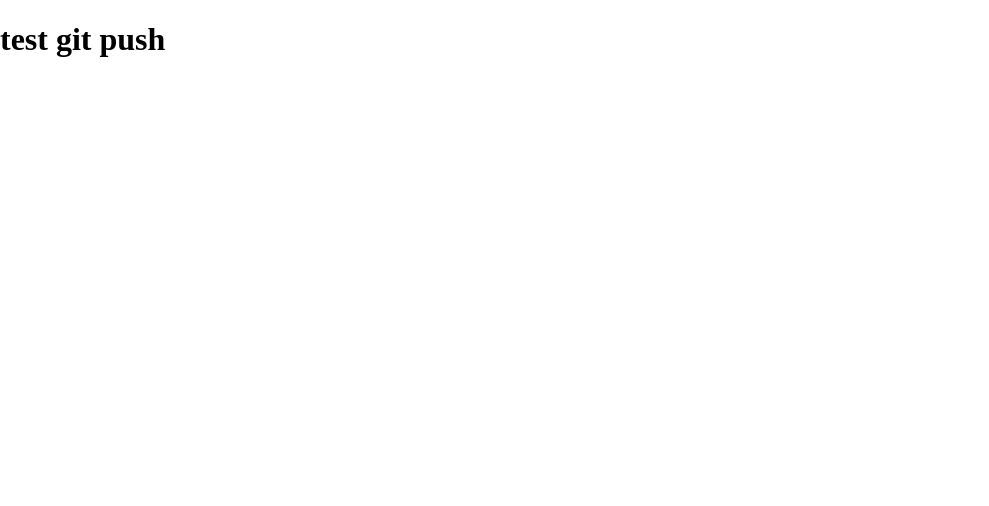
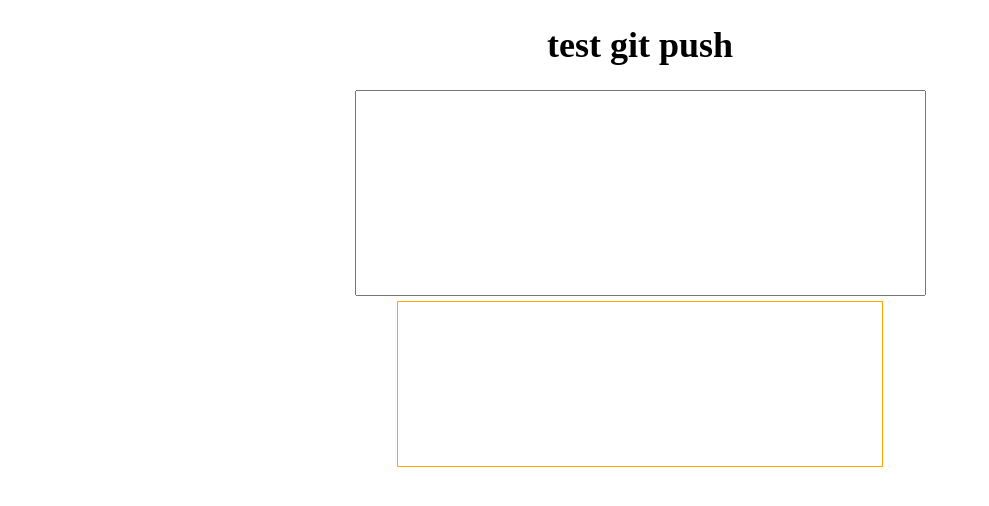
Before and after one commit to dacingorange/test, a plain HTML site: page index.html in a window 1280 px wide. Shown: the whole page, without its empty margins (0-989 px from the left). Drawn offline with Linux system fonts and the light colour scheme.

Commit message:
'version2.0'

```diff
--- a/css/css.css
+++ b/css/css.css
@@ -1,4 +1,20 @@
 body{
     margin: 0;
     padding: 0;
+    text-align: center;
+    font-size: 18px;
 }
+textarea{
+    font-size: 18px;
+}
+.import{
+    resize: none;
+}
+.export{
+    width: 480px;
+    height: 160px;
+    border: 1px solid orange;
+    margin: 0 auto;
+    text-align: left;
+    resize: none;
+}
--- a/index.html
+++ b/index.html
@@ -10,5 +10,8 @@
 </head>
 <body>
     <h1>test git push</h1>
+    <textarea class="import" cols="50" rows="10"></textarea>
+    <br>
+    <textarea readonly class="export" onfocus="this.blur()"></textarea>
 </body>
 </html>
--- a/js/js.js
+++ b/js/js.js
@@ -1 +1,12 @@
-console.log('test');
+window.onload=function(){
+    var oImport = document.querySelector('.import');
+    var oExport = document.querySelector('.export');
+
+    oImport.onkeyup=function(ev){
+        var oEvent = ev || event;
+        if(oEvent.keyCode == 13 && oEvent.ctrlKey){
+            oExport.innerHTML = oImport.value + oExport.innerHTML;
+            oImport.value = '';
+        }
+    };
+}
```
